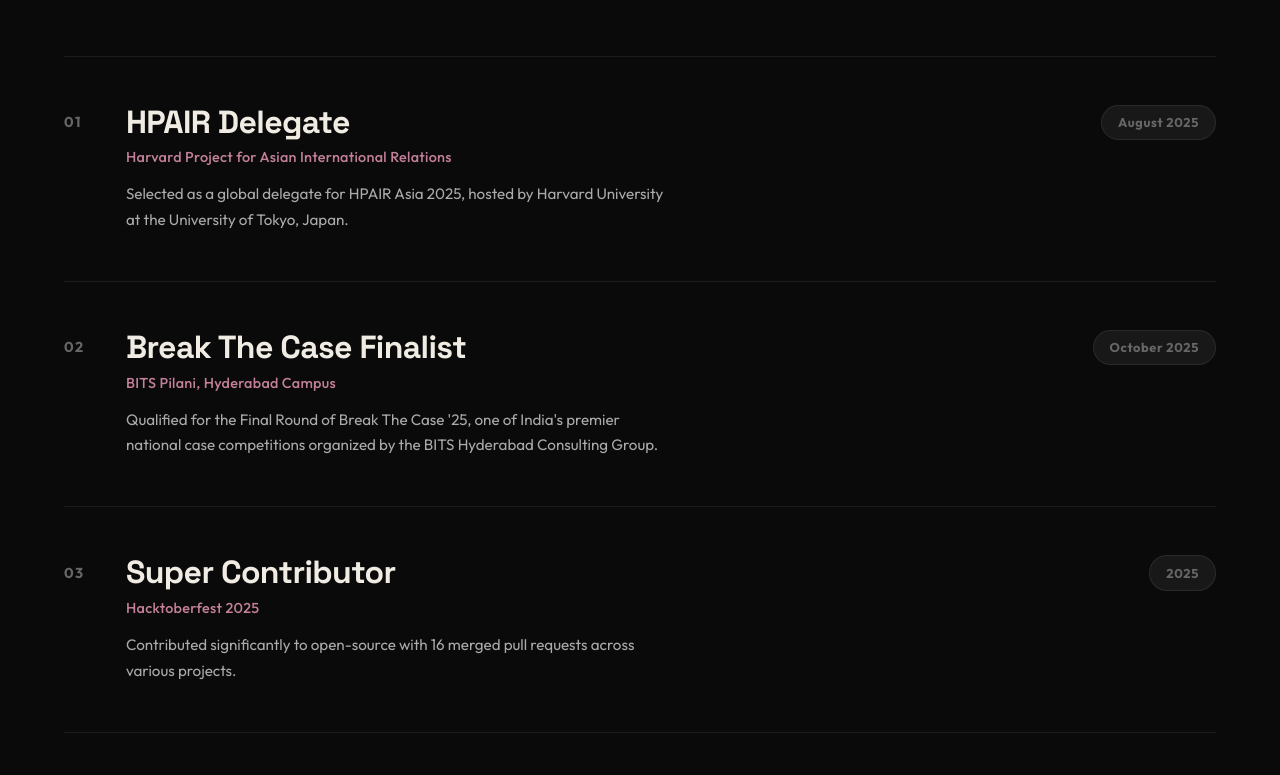
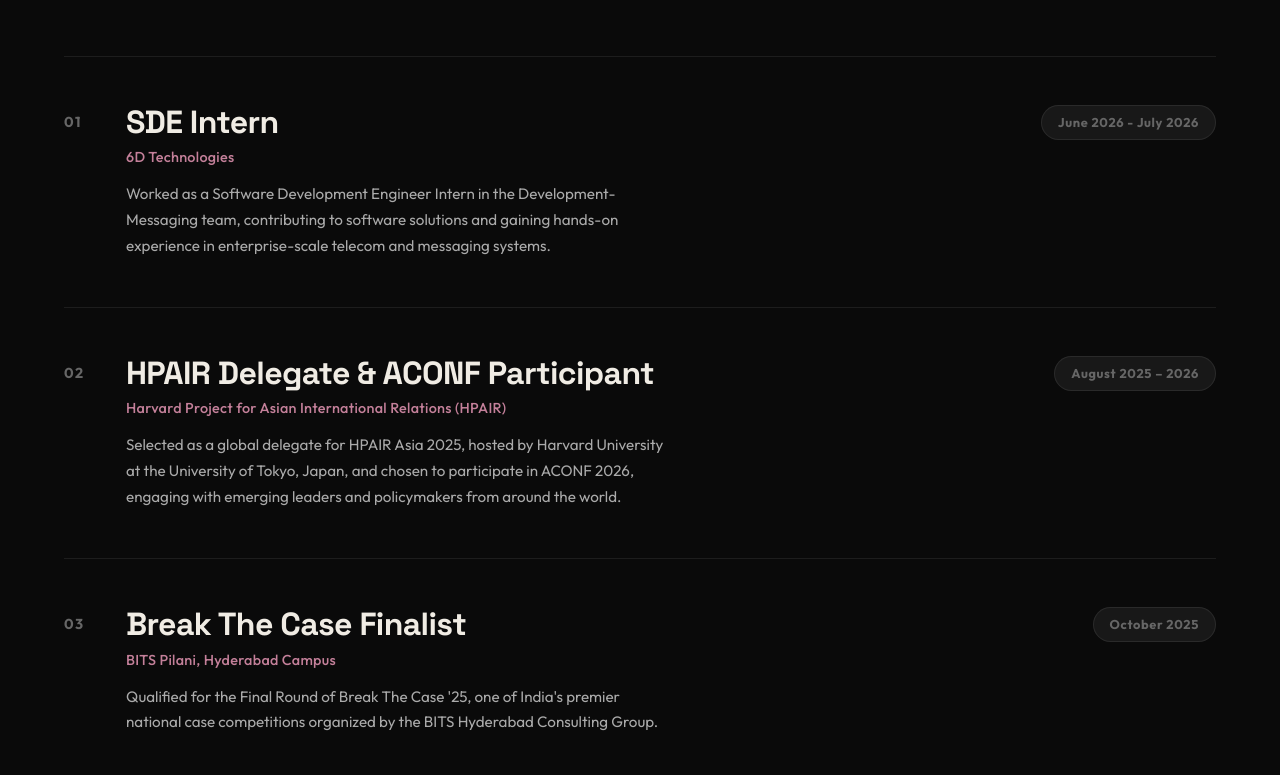
Before and after one commit to connectwithvanshika/Portfolio-2026, a React (Vite) app: page / in a window 1280 px wide. Shown: the part 4125-4900 px from the top of the page. Built offline with nearby package versions, Linux system fonts and the light colour scheme.

Commit message:
added internship

```diff
--- a/src/components/Experience.jsx
+++ b/src/components/Experience.jsx
@@ -24,11 +24,17 @@ const PixelMarquee = ({ text }) => (
 
 const experiences = [
   {
-    title: 'HPAIR Delegate',
-    org: 'Harvard Project for Asian International Relations',
-    date: 'August 2025',
-    desc: 'Selected as a global delegate for HPAIR Asia 2025, hosted by Harvard University at the University of Tokyo, Japan.',
-  },
+  title: 'SDE Intern',
+  org: '6D Technologies',
+  date: 'June 2026 - July 2026',
+  desc: 'Worked as a Software Development Engineer Intern in the Development-Messaging team, contributing to software solutions and gaining hands-on experience in enterprise-scale telecom and messaging systems.'
+},
+  {
+  title: 'HPAIR Delegate & ACONF Participant',
+  org: 'Harvard Project for Asian International Relations (HPAIR)',
+  date: 'August 2025 – 2026',
+  desc: 'Selected as a global delegate for HPAIR Asia 2025, hosted by Harvard University at the University of Tokyo, Japan, and chosen to participate in ACONF 2026, engaging with emerging leaders and policymakers from around the world.',
+},
   {
     title: 'Break The Case Finalist',
     org: 'BITS Pilani, Hyderabad Campus',
```
